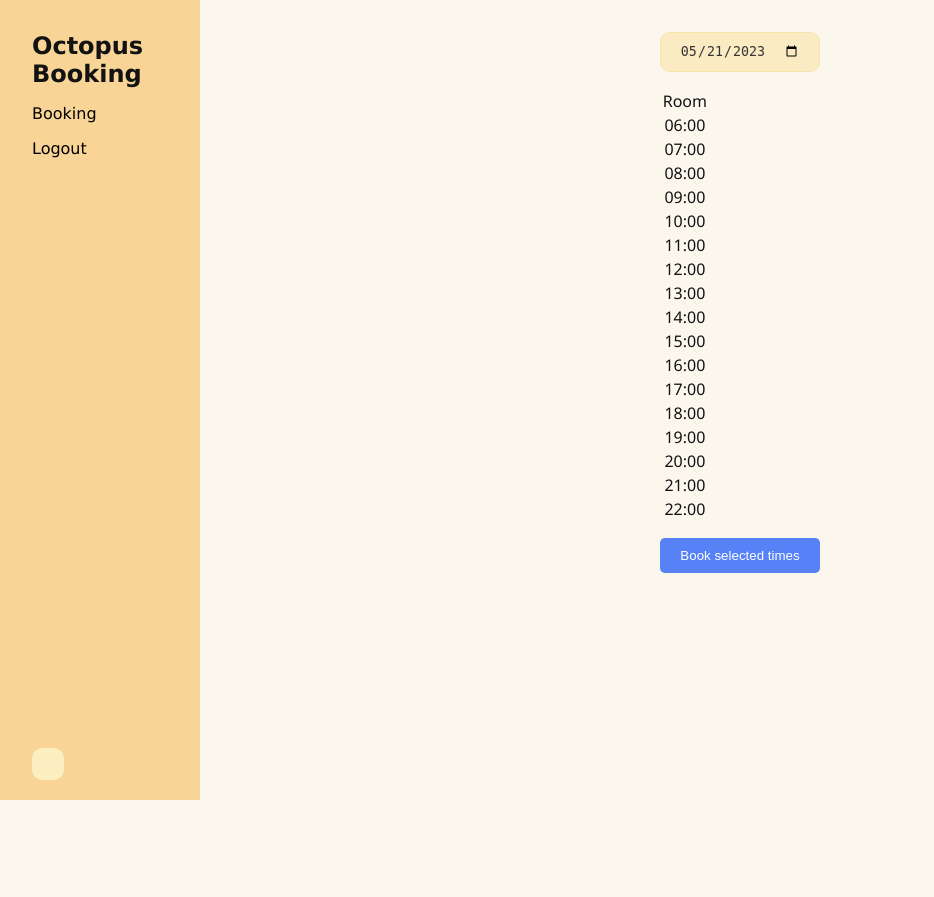
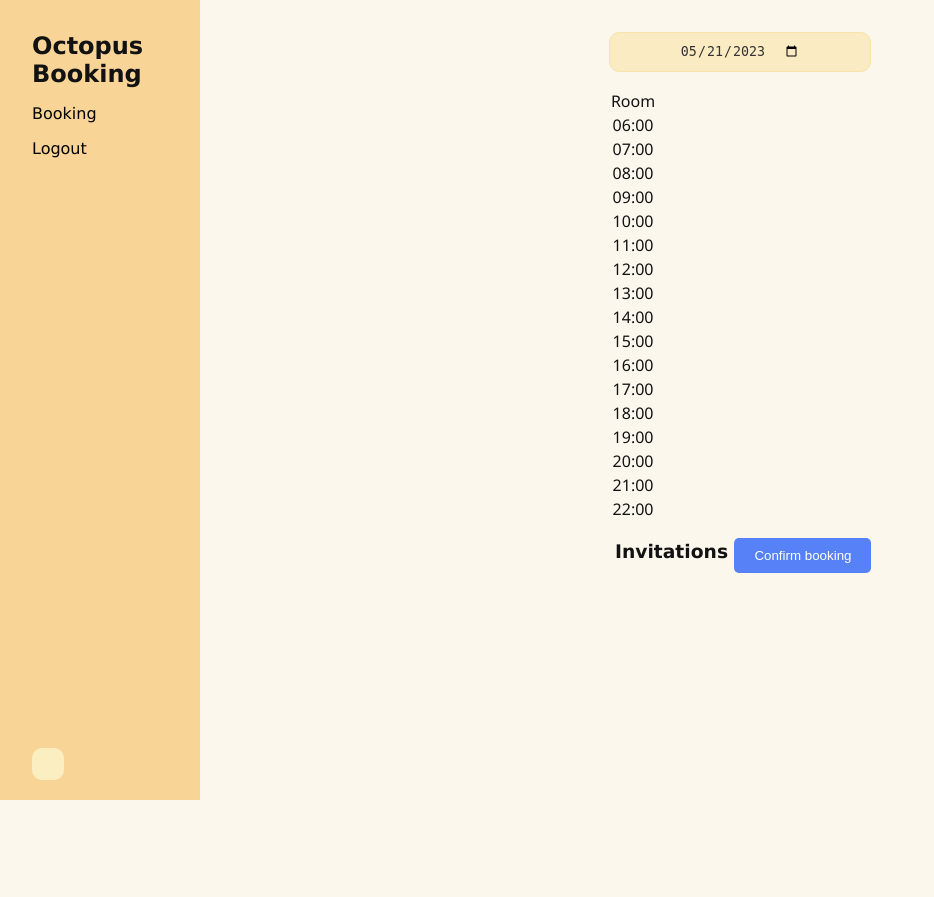
Before and after one commit to davlin0222/octopus-booking, a PHP site: page /pages/booking.php in a window 1280 px wide. Shown: the whole page, without its empty margins (0-934 px from the left). Before the commit the page ends 800 px from the top, so only its background shows below. Run offline with PHP 8.4, Linux system fonts and the light colour scheme; the visitor is signed in with stand-in values (Sample User, id 1); data that the repository does not hold is empty; style sheets or scripts are compiled from the project's sources.

Commit message:
Improve booking form styling

```diff
--- a/assets/css/dist/booking-form.css
+++ b/assets/css/dist/booking-form.css
@@ -3,13 +3,11 @@
 }
 .booking-form__invitations {
   margin-top: 1rem;
-  flex: 1;
-  height: 300px;
-  overflow-x: scroll;
+  flex: 4;
 }
 .booking-form__buttons {
   margin-top: 1rem;
-  flex: 1;
+  flex: 3;
 }
 .booking-form__submit {
   display: block;
@@ -28,8 +26,13 @@
   background: #f99d23;
 }
 
+.invitations__header {
+  margin: 0.2rem 0.4rem;
+}
 .invitations__list {
   list-style-type: none;
+  height: 300px;
+  overflow-x: scroll;
 }
 .invitations__label {
   -webkit-user-select: none;
--- a/components/booking-form/booking-form.php
+++ b/components/booking-form/booking-form.php
@@ -1,5 +1,7 @@
 <form id="booking-form" class="booking-form">
+
     <div class="booking-form__invitations">
+        <h3 class="invitations__header">Invitations</h3>
         <ul class="invitations__list">
             <template id="invitation-item-template">
                 <li class="invitations__list-item">
@@ -12,7 +14,7 @@
         </ul>
     </div>
     <div class="booking-form__buttons">
-        <input id="book-button" type="submit" value="Book selected times" class="booking-form__submit _book">
-        <input id="cancel-bookings-button" type="submit" value="Cancel selected bookings" class="booking-form__submit _cancel _hidden">
+        <input id="book-button" type="submit" value="Confirm booking" class="booking-form__submit _book">
+        <input id="cancel-bookings-button" type="submit" value="Cancel times" class="booking-form__submit _cancel _hidden">
     </div>
 </form>
--- a/components/booking-form/booking-form.scss
+++ b/components/booking-form/booking-form.scss
@@ -4,13 +4,11 @@
     display: flex;
     &__invitations {
         margin-top: 1rem;
-        flex: 1;
-        height: 300px;
-        overflow-x: scroll;
+        flex: 4;
     }
     &__buttons {
         margin-top: 1rem;
-        flex: 1;
+        flex: 3;
     }
     &__submit {
         display: block;
@@ -31,9 +29,14 @@
 }
 
 .invitations {
+    &__header {
+        margin: 0.2rem 0.4rem;
+    }
     &__list {
         list-style-type: none;
         // border: 1px solid #daae9b;
+        height: 300px;
+        overflow-x: scroll;
     }
     &__list-item {
     }
```
Also changed, not shown: 1 other file.
